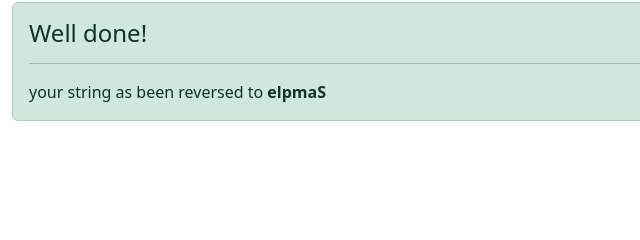
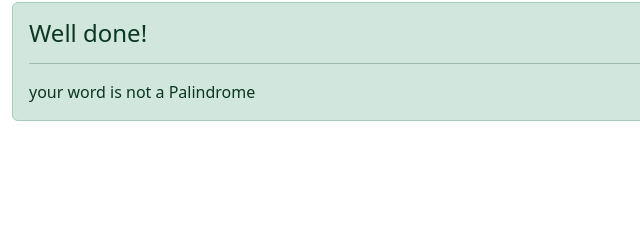
Before and after one commit to AustinAdamDenofrio/Aibohphobia, a plain HTML site: page app.html in a window 1280 px wide. Both pictures are taken after typing "Sample" into the empty fields and a click on the button "Submit". Shown: the part 252-492 px from the top of the page, 0-640 px from the left. Drawn offline with nearby package versions, Linux system fonts and the light colour scheme; some packages are replaced by stand-ins of ours; a script that the page names is missing.

Commit message:
achieved an output, but still broken

```diff
--- a/app.html
+++ b/app.html
@@ -62,13 +62,14 @@
             <form class="row gy-2 gx-3">
                 <div class="col">
                     <input
-                        id="inputString"
+                        id="originalInputString"
                         class="form-control"
                         type="text"
                         aria-label="Enter some text"
                         placeholder="Enter some text"
                         required
-                        name="inputString"/>
+                        name="originalInputString"/>
+
                 </div>
                 <div class="col-12">
                     <button
--- a/js/site.js
+++ b/js/site.js
@@ -1,27 +1,52 @@
 function getValues() {
 
-    // input = 'OLYMPUS'
-    let inputString = document.getElementById('inputString').value;
-    let stringResult = reverseString(inputString);
-    displayString(stringResult);
+    // Get the values from the left and right inputs
+    let originalInputString = document.getElementById('originalInputString').value;
+
+    let checkedResults = checkForPalindrome(originalInputString);
+
+    displayResults(checkedResults);
 }
 
-function reverseString(inputString){
 
-    let result= '';
+function checkForPalindrome(originalInputString){
 
-    for (let i = inputString.length-1;i >= 0;i--) {
+    let isValidPalindrome = '';
+    let reversedString = '';
 
-        result += inputString[i];
+    // normalize string
+    // for each character check if its either WS or SC
+
+    // make a for loop that reverses the string
+    for (let i = originalInputString.length-1;i >= 0;i--) {
+
+        reversedString += originalInputString[i];
 
     }
 
-    return result;
+    // Validate the results against the normalized string
+    if (originalInputString == reversedString) {
+
+        isValidPalindrome = true;
+
+    } else {
+        isValidPalindrome = false;
+    }
+
+    return isValidPalindrome;
 }
 
-function displayString(stringResult) {
 
-    document.getElementById('alert').classList.remove('invisible');
-    document.getElementById('msg').innerHTML =`your string as been reversed to <b>${stringResult}</b>`;
+
+function displayResults(checkedResults) {
+
+
+    if (checkForPalindrome == true) {
+        document.getElementById('alert').classList.remove('invisible');
+        document.getElementById('msg').innerHTML = `your word is a Palindrome <b></b>`;
+    } else {
+        document.getElementById('alert').classList.remove('invisible');
+        document.getElementById('msg').innerHTML = `your word is not a Palindrome <b></b>`;
+    }
 
 }
```
